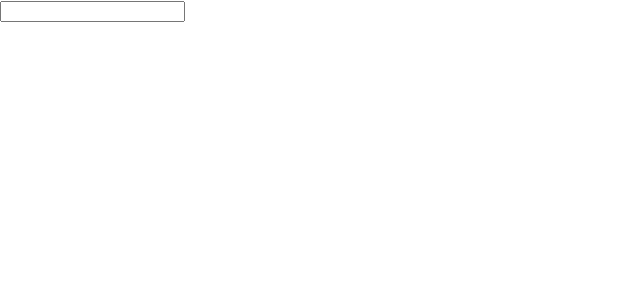
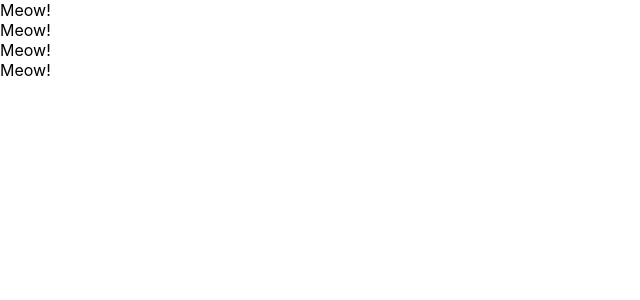
Before and after one commit to yoshi-chiba/react-redux-app, a React (Create React App) app: page / in a window 1280 px wide. Shown: the top 300 px of the page, without its empty margins (0-640 px from the left). Built offline with nearby package versions, Linux system fonts and the light colour scheme.

Commit message:
create components

```diff
--- a/src/App.js
+++ b/src/App.js
@@ -4,15 +4,29 @@
 //   return dom;
 // }
 
-function App() {
+// function App() {
+//   return (
+//     <input
+//       type="text"
+//       onClick={() => {
+//         console.log("I am Changed!");
+//       }}
+//     />
+//   );
+
+const App = () => {
   return (
-    <input
-      type="text"
-      onClick={() => {
-        console.log("I am Changed!");
-      }}
-    />
+    <div>
+      <Cat />
+      <Cat />
+      <Cat />
+      <Cat />
+    </div>
   );
-}
+};
+
+const Cat = () => {
+  return <div>Meow!</div>;
+};
 
 export default App;
```
